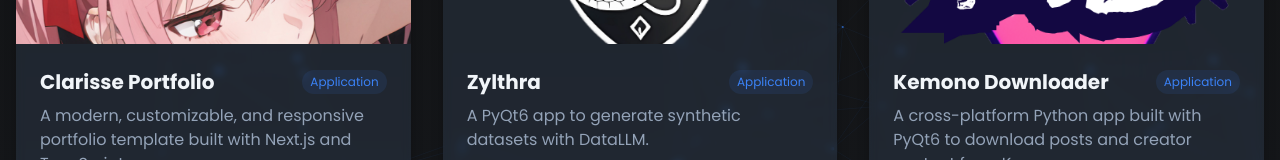
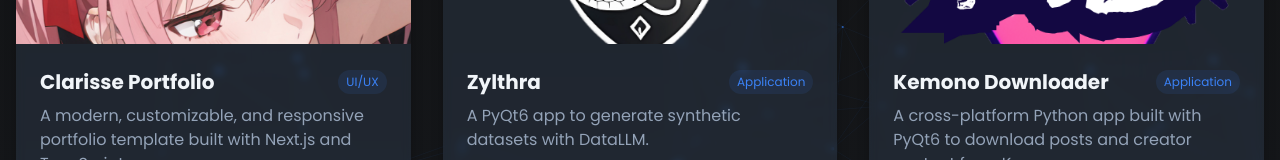
Before and after one commit to VoxDroid/VoxDroid, a Next.js app: page /projects in a window 1280 px wide. Shown: the part 500-660 px from the top of the page. Built offline with nearby package versions, Linux system fonts and the light colour scheme.

Commit message:
Update page.tsx

```diff
--- a/app/projects/page.tsx
+++ b/app/projects/page.tsx
@@ -16,7 +16,7 @@ const projects = [
     tags: ["Next.js", "Node.js", "React", "Portfolio"],
     github: "https://github.com/VoxDroid",
     demo: "https://github.com/VoxDroid/Clarisse-Portfolio",
-    category: "Application",
+    category: "UI/UX",
     slug: "project-13",
     glowColor: "glow-blue",
   },
```
